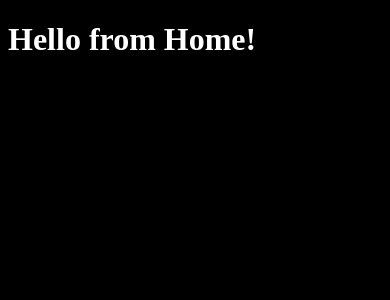
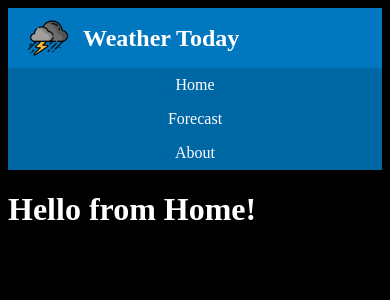
Before and after one commit to PriyeshIllam/assignment5-css-libraries-2, a React (Vite) app: page / in a window 390 px wide. Shown: the top 300 px of the page. Built offline with nearby package versions, Linux system fonts and the light colour scheme.

Commit message:
titlebar and navbar

```diff
--- a/index.html
+++ b/index.html
@@ -2,10 +2,11 @@
 <html lang="en">
   <head>
     <meta charset="UTF-8" />
-    <title>Movie App</title>
+    <meta name="viewport" content="width=device-width, initial-scale=1.0">
+    <title>Weather App</title>
   </head>
   <body>
-    <div id="root"></div> <!-- 🔥 This is critical -->
+    <div id="root"></div>
     <script type="module" src="/src/main.tsx"></script>
   </body>
 </html>
--- a/src/App.tsx
+++ b/src/App.tsx
@@ -1,11 +1,15 @@
-
-
+// src/App.tsx
 import { BrowserRouter as Router, Routes, Route } from 'react-router-dom';
 import { Home } from './pages/Home';
+import TitleBar from './components/TitleBar';
+import NavBar from './components/NavBar';
+import './styles/titlebar.scss'; // Ensure global style import (optional if not already imported in TitleBar)
 
 function App() {
   return (
     <Router>
+      <TitleBar />
+      <NavBar />
       <Routes>
         <Route path="/" element={<Home />} />
       </Routes>
--- /dev/null
+++ b/src/components/NavBar.tsx
@@ -0,0 +1,18 @@
+// src/components/NavBar.tsx
+import React from 'react';
+import { Link } from 'react-router-dom';
+import '../styles/navbar.scss';
+
+const NavBar: React.FC = () => {
+  return (
+    <nav className="nav-bar">
+      <ul className="nav-links">
+        <li><Link to="/">Home</Link></li>
+        <li><Link to="/forecast">Forecast</Link></li>
+        <li><Link to="/about">About</Link></li>
+      </ul>
+    </nav>
+  );
+};
+
+export default NavBar;
--- /dev/null
+++ b/src/components/TitleBar.tsx
@@ -0,0 +1,15 @@
+// src/components/TitleBar.tsx
+import React from 'react';
+import logo from '../assets/logo.png';
+import '../styles/titlebar.scss';
+
+const TitleBar: React.FC = () => {
+  return (
+    <header className="title-bar">
+      <img src={logo} alt="Logo" className="logo" />
+      <h1 className="title">Weather Today</h1>
+    </header>
+  );
+};
+
+export default TitleBar;
--- /dev/null
+++ b/src/styles/_mixins.scss
@@ -0,0 +1,8 @@
+@mixin flex-center {
+  display: flex;
+  align-items: center;
+}
+
+@mixin box-shadow($x, $y, $blur, $color) {
+  box-shadow: $x $y $blur $color;
+}
--- /dev/null
+++ b/src/styles/_variables.scss
@@ -0,0 +1,5 @@
+$primary-color: #0077be;
+$text-color: #ffffff;
+$logo-size: 40px;
+$font-size-title: 1.5rem;
+$padding: 10px 20px;
--- /dev/null
+++ b/src/styles/navbar.scss
@@ -0,0 +1,43 @@
+@import './variables';
+@import './mixins';
+
+.nav-bar {
+  background-color: darken($primary-color, 5%);
+  padding: 0.5rem 1.5rem;
+
+  .nav-links {
+    display: flex;
+    flex-wrap: wrap;
+    gap: 1rem 2rem;
+    list-style: none;
+    margin: 0;
+    padding: 0;
+    justify-content: left;
+
+    li {
+      a {
+        color: $text-color;
+        text-decoration: none;
+        font-weight: 500;
+        padding: 0.5rem 0;
+
+        &:hover {
+          text-decoration: underline;
+        }
+      }
+    }
+  }
+
+  // 🔽 On small screens, force one item per row
+  @media (max-width: 600px) {
+    .nav-links {
+      flex-direction: column;
+      align-items: center;
+    }
+
+    .nav-links li {
+      width: 100%;
+      text-align: center;
+    }
+  }
+}
--- /dev/null
+++ b/src/styles/titlebar.scss
@@ -0,0 +1,21 @@
+@import './variables';
+@import './mixins';
+
+.title-bar {
+  @include flex-center;
+  padding: $padding;
+  background-color: $primary-color;
+  color: $text-color;
+  @include box-shadow(0, 2px, 4px, rgba(0, 0, 0, 0.1));
+
+  .logo {
+    width: $logo-size;
+    height: $logo-size;
+    margin-right: 15px;
+  }
+
+  .title {
+    font-size: $font-size-title;
+    margin: 0;
+  }
+}
```
Also changed, not shown: src/assets/logo.png (added).
